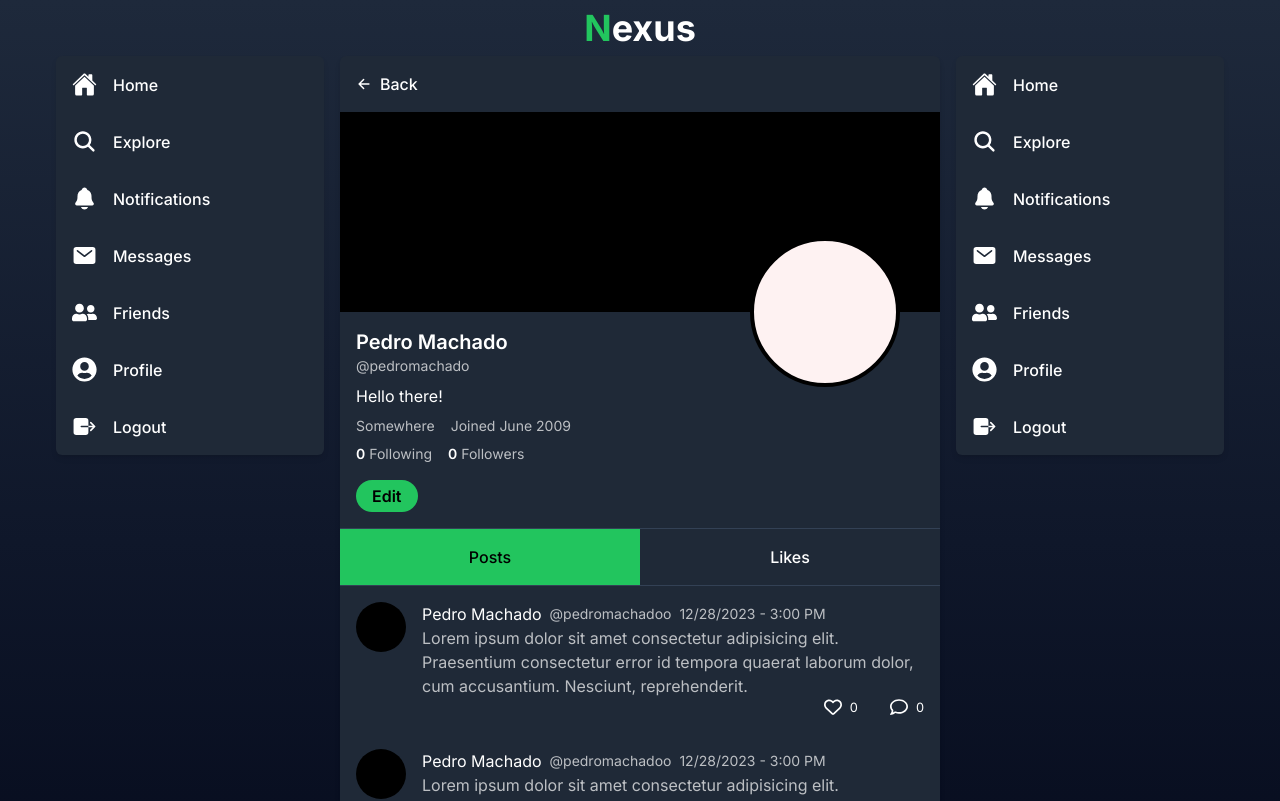
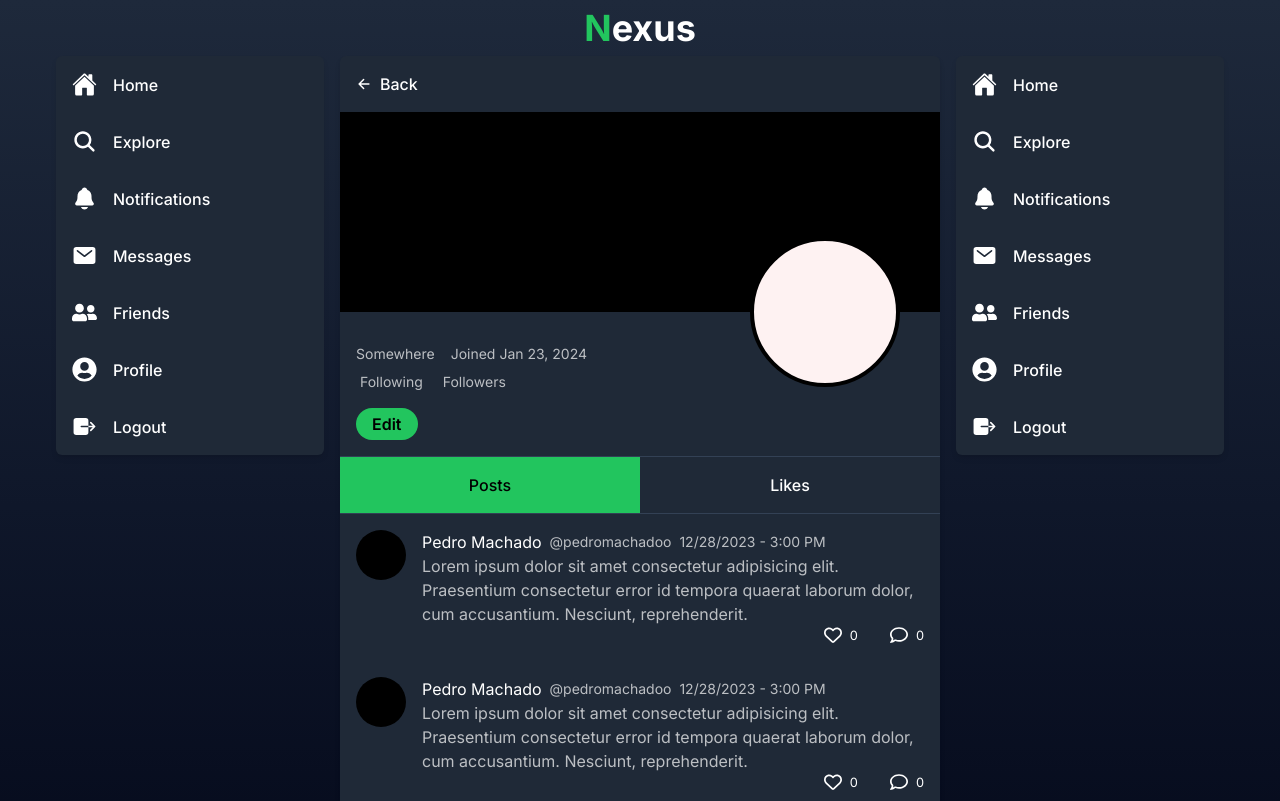
Before and after one commit to hellofromiqbal/nexus, a Next.js app: page /dashboard/profile/1 in a window 1280 px wide. Shown: the top 801 px of the page. Built offline with nearby package versions, Linux system fonts and the light colour scheme; no server answers; the database is empty.

Commit message:
add currentVisitedUser redux, momentjs

```diff
--- a/package.json
+++ b/package.json
@@ -13,6 +13,7 @@
     "@reduxjs/toolkit": "^2.0.1",
     "bcryptjs": "^2.4.3",
     "jsonwebtoken": "^9.0.2",
+    "moment": "^2.30.1",
     "mongoose": "^8.1.0",
     "next": "14.1.0",
     "react": "^18",
--- a/src/app/components/MainProfile/MainProfile.jsx
+++ b/src/app/components/MainProfile/MainProfile.jsx
@@ -2,26 +2,32 @@
 'use client'
 
 import React, { useEffect, useState } from 'react';
+import { useParams } from 'next/navigation';
+
 import ProfileDetails from '../ProfileDetails/ProfileDetails';
 import ProfileButtons from '../ProfileButtons/ProfileButtons';
 import PostList from '../PostList/PostList';
-import { useParams } from 'next/navigation';
+
+import { useSelector, useDispatch } from 'react-redux';
+import { selectVisitedUser, setVisitedUser } from '@/store/visitedUserSlice';
 
 const MainProfile = () => {
+  const dispatch = useDispatch();
   const params = useParams();
   const username = decodeURIComponent(params.username);
   const [showPosts, setShowPosts] = useState('posts');
+  const currentVisitedUser = useSelector(selectVisitedUser);
   useEffect(() => {
     fetch(`/api/users/${username}`)
       .then((res) => res.json())
-      .then((data) => console.log(data.data))
+      .then((data) => dispatch(setVisitedUser(data.data)))
       .catch((err) => console.log(err.message));
   }, []);
 
   return (
     <>
       <div>
-        <ProfileDetails/>
+        <ProfileDetails details={currentVisitedUser}/>
       </div>
       <div className='flex justify-evenly border-y border-slate-700'>
         <ProfileButtons
@@ -31,9 +37,9 @@ const MainProfile = () => {
       </div>
       <div>
         {showPosts === 'posts' ?
-          <PostList/>
+          <PostList list={currentVisitedUser?.posts}/>
           :
-          <PostList/>
+          <PostList list={currentVisitedUser?.likes}/>
         }
       </div>
     </>
--- a/src/app/components/PostList/PostList.jsx
+++ b/src/app/components/PostList/PostList.jsx
@@ -1,7 +1,7 @@
 import React from 'react';
 import PostCard from '../PostCard/PostCard';
 
-const PostList = () => {
+const PostList = ({ list }) => {
   return (
     <>
       <PostCard/>
--- a/src/app/components/ProfileDetails/ProfileDetails.jsx
+++ b/src/app/components/ProfileDetails/ProfileDetails.jsx
@@ -3,7 +3,13 @@
 import React from 'react';
 import Link from 'next/link';
 
-const ProfileDetails = () => {
+import { useSelector } from 'react-redux';
+import { selectCurrentUser } from '@/store/currentUserSlice';
+import { joinedDate } from '@/helpers/moment';
+
+const ProfileDetails = ({ details }) => {
+  const currentUser = useSelector(selectCurrentUser);
+
   return (
     <div className='flex flex-col'>
       <div className='h-[200px] bg-black relative'>
@@ -12,28 +18,31 @@ const ProfileDetails = () => {
       <div className='flex flex-col p-4'>
         <div className='flex flex-col gap-2'>
           <div className='flex flex-col'>
-            <h2 className='text-xl text-white font-semibold'>Pedro Machado</h2>
-            <p className='text-white text-sm text-opacity-70'>@pedromachado</p>
+            <h2 className='text-xl text-white font-semibold'>{details?.fullname}</h2>
+            <p className='text-white text-sm text-opacity-70'>{details?.username}</p>
           </div>
-          <p className='text-white'>Hello there!</p>
+          <p className='text-white'>{details?.bio}</p>
           <div className='flex gap-4'>
             <p className='text-sm text-white text-opacity-70'>Somewhere</p>
-            <p className='text-sm text-white text-opacity-70'>Joined June 2009</p>
+            <p className='text-sm text-white text-opacity-70'>Joined {joinedDate(details?.createdAt)}</p>
           </div>
           <div className='flex gap-4'>
             <Link href={"/dashboard"} className='flex justify-end gap-1'>
-              <p className='text-sm text-white font-semibold'>0</p>
+              <p className='text-sm text-white font-semibold'>{details?.following?.length}</p>
               <p className='text-sm text-white text-opacity-70'>Following</p>
             </Link>
             <Link href={"/dashboard"} className='flex justify-end gap-1'>
-              <p className='text-sm text-white font-semibold'>0</p>
+              <p className='text-sm text-white font-semibold'>{details?.followers?.length}</p>
               <p className='text-sm text-white text-opacity-70'>Followers</p>
             </Link>
           </div>
         </div>
         <div className='flex flex-col pt-4'>
-          {/* <button className="px-4 py-1 bg-green-500 hover:bg-green-600 text-black font-semibold rounded-full w-max">Follow</button> */}
-          <Link href={`/dashboard/profile/1/edit`} className="px-4 py-1 bg-green-500 hover:bg-green-600 text-black font-semibold rounded-full w-max">Edit</Link>
+          {details?._id === currentUser?._id ?
+            <Link href={`/dashboard/profile/1/edit`} className="px-4 py-1 bg-green-500 hover:bg-green-600 text-black font-semibold rounded-full w-max">Edit</Link>
+            :
+            <button className="px-4 py-1 bg-green-500 hover:bg-green-600 text-black font-semibold rounded-full w-max">Follow</button>
+          }
         </div>
       </div>
     </div>
--- /dev/null
+++ b/src/helpers/moment.js
@@ -0,0 +1,5 @@
+import moment from 'moment';
+
+export const joinedDate = (timestamp) => {
+  return moment(timestamp).format('ll');
+};
--- a/src/store/store.js
+++ b/src/store/store.js
@@ -1,9 +1,11 @@
 import { configureStore } from '@reduxjs/toolkit';
 import currentUser from './currentUserSlice';
+import visitedUser from './visitedUserSlice';
 
 const store = configureStore({
   reducer: {
-    currentUser: currentUser
+    currentUser: currentUser,
+    visitedUser: visitedUser
   }
 });
 
--- /dev/null
+++ b/src/store/visitedUserSlice.js
@@ -0,0 +1,35 @@
+import { createSlice } from '@reduxjs/toolkit';
+
+const visitedUserSlice = createSlice({
+  name: 'visitedUser',
+  initialState: {
+    visitedUserInfo: {
+      username: '',
+      email: '',
+      password: '',
+      fullname: '',
+      bio: 'Hello there! I am using Sphere.',
+      profileImage: null,
+      posts: [],
+      likes: [],
+      followers: [],
+      following: [],
+      isVerified: false,
+      verifyEmailToken: '',
+      verifyEmailTokenExpiryDate: null,
+      resetPasswordToken: '',
+      resetPasswordTokenExpiryDate: null,
+    }
+  },
+  reducers: {
+    setVisitedUser: (state, action) => {
+      state.visitedUserInfo = action.payload;
+    },
+  }
+});
+
+export const {
+  setVisitedUser
+} = visitedUserSlice.actions;
+export const selectVisitedUser = (state) => state.visitedUser.visitedUserInfo;
+export default visitedUserSlice.reducer;
```
Also changed, not shown: 1 other file (tests, documents, lock files or other folders).
